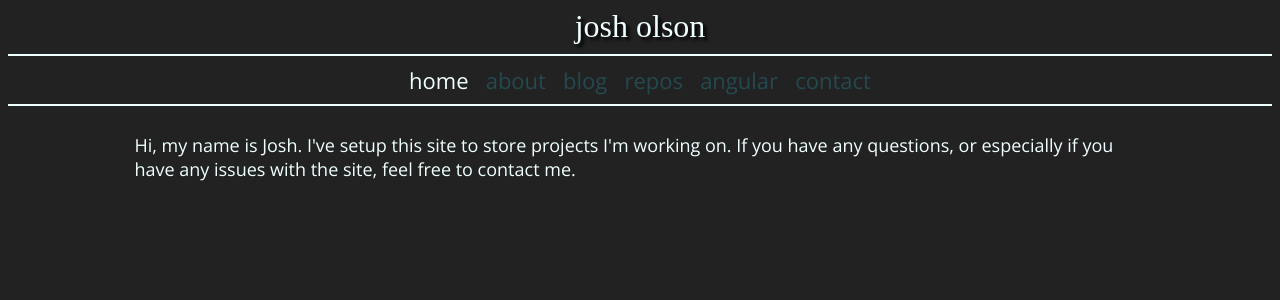
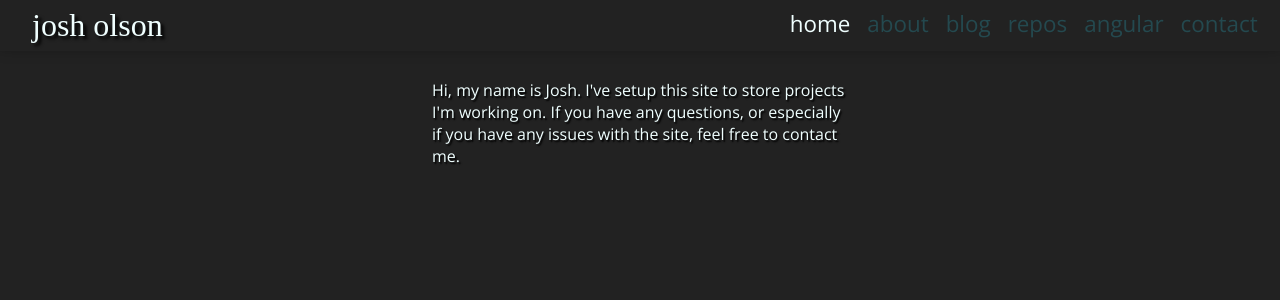
Before and after one commit to olsonjosh/olsonjosh.github.io, a Jekyll site: the page index.html, which Jekyll copies as it is, in a window 1280 px wide. Shown: the top 300 px of the page. Built offline with Jekyll 4.4.1, drawn with Linux system fonts in a browser that asks for light colours; some web fonts are replaced.

Commit message:
Update index.html

```diff
--- a/index.html
+++ b/index.html
@@ -9,23 +9,39 @@
             background-color: #222222;
             font-family: 'Open Sans', sans-serif;
             color: #F0FFFF;
-            font-size: 18px;
+            padding: 0;
+            margin: 0;
+        }
+        header {
+            position: fixed;
+            top: 0;
+            width: 100%;
+            background-color: #222222;
+            box-shadow: 0 -12px 20px 1px black;
+            display: table;
+        }
+        div.logo {
+            padding: 7px 2em 7px 2em;
+            text-align: left;
+            display: table-cell;
         }
         nav {
-            font-size: 22px;
-            width: 100%;
-            text-align: center;
-            list-style: none;
-            margin-left: 0;
-            padding: 0;
+            display: table-cell;
+            text-align: right;
+            font-size: 1.4em;
+            padding-right: 0.5em;
         }
         a:link {
             text-decoration: none;
             color: #24494F;
             text-align: left;
+            vertical-align: middle;
         }
         a.current {
             color: #F0FFFF;
+        }
+        a.nav {
+            padding-right: 0.5em;
         }
         a:hover {
             color: #FF5032;
@@ -36,50 +52,34 @@
             font-size: 32px;
             text-shadow: 0.1em 0.1em 0.1em black;
         }
-        div.logo {
-            display: block;
-            padding: 0;
-            margin: 0;
-            width: 100%;
-            text-align: center;
-        }
-        hr {
-            display: block;
-            border: 1px solid #F0FFFF;
-        }
         p {
+            text-shadow: 0.1em 0.1em 0.1em black;
             text-align: left;
+            margin: 79px auto;
         }
         div.outer {
             text-align: center;
         }
         div.inner {
-            width: 80%;
+            width: 26em;
             display: inline-block;
         }
     </style>
 </head>
 <body>
-    <div class="logo">
-        <a class="logo" href="index.html">josh olson</a>
-    </div>
-    <hr>
     <header>
+        <div class="logo">
+            <a class="logo" href="index.html">josh olson</a>
+        </div>
         <nav>
-        <a class="current" href="index.html">home</a>
-        &nbsp;
-        <a href="index.html">about</a>
-        &nbsp;
-        <a href="index.html">blog</a>
-        &nbsp;
-        <a href="index.html">repos</a>
-        &nbsp;
-        <a href="index.html">angular</a>
-        &nbsp;
-        <a href="index.html">contact</a>
+            <a class="nav current" href="index.html">home</a>
+            <a class="nav" href="index.html">about</a>
+            <a class="nav" href="index.html">blog</a>
+            <a class="nav" href="index.html">repos</a>
+            <a class="nav" href="index.html">angular</a>
+            <a class="nav" href="index.html">contact</a>
         </nav>
     </header>
-    <hr>
     <div class="outer">
         <div class="inner">
             <p>Hi, my name is Josh. I've setup this site to store projects I'm working on.
```
